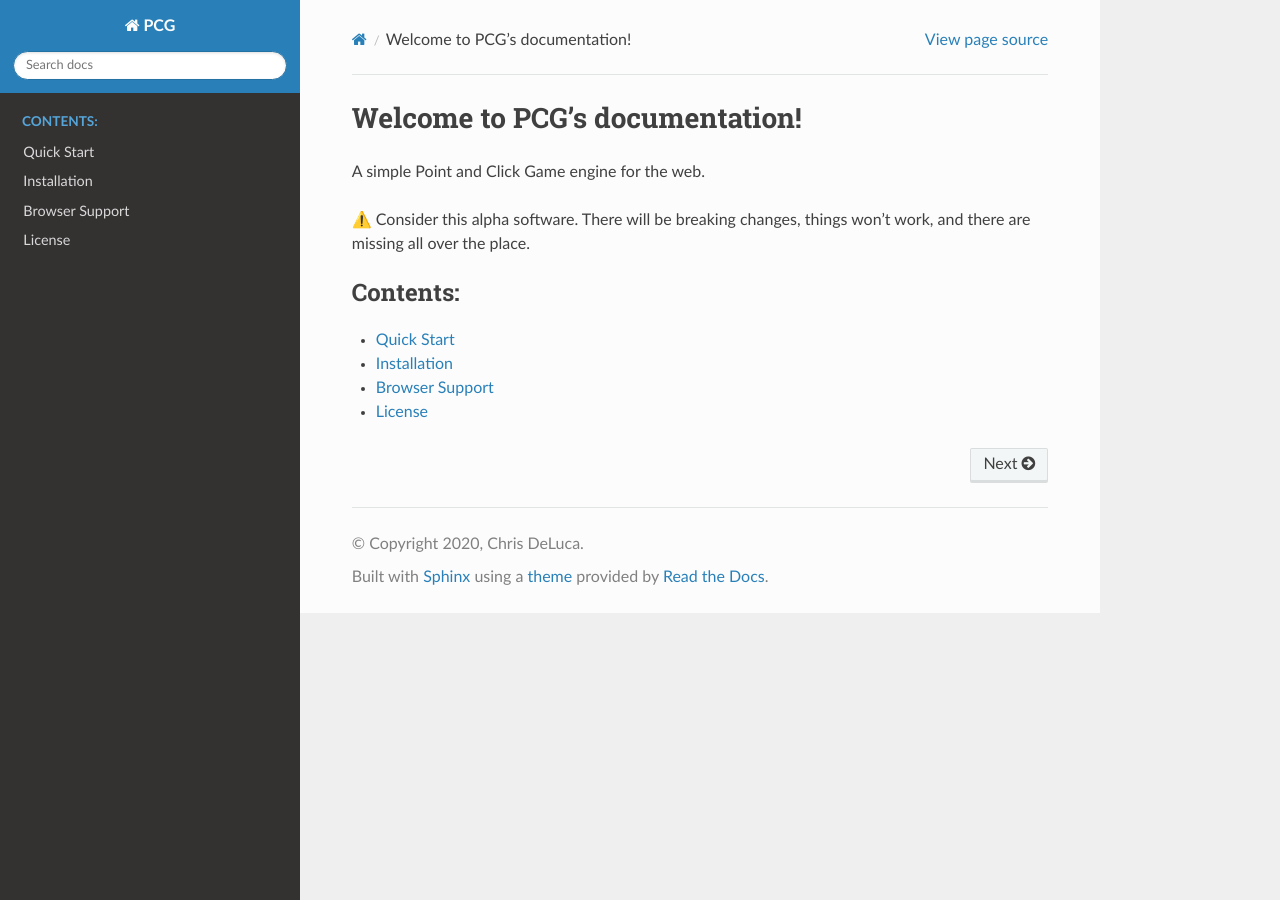
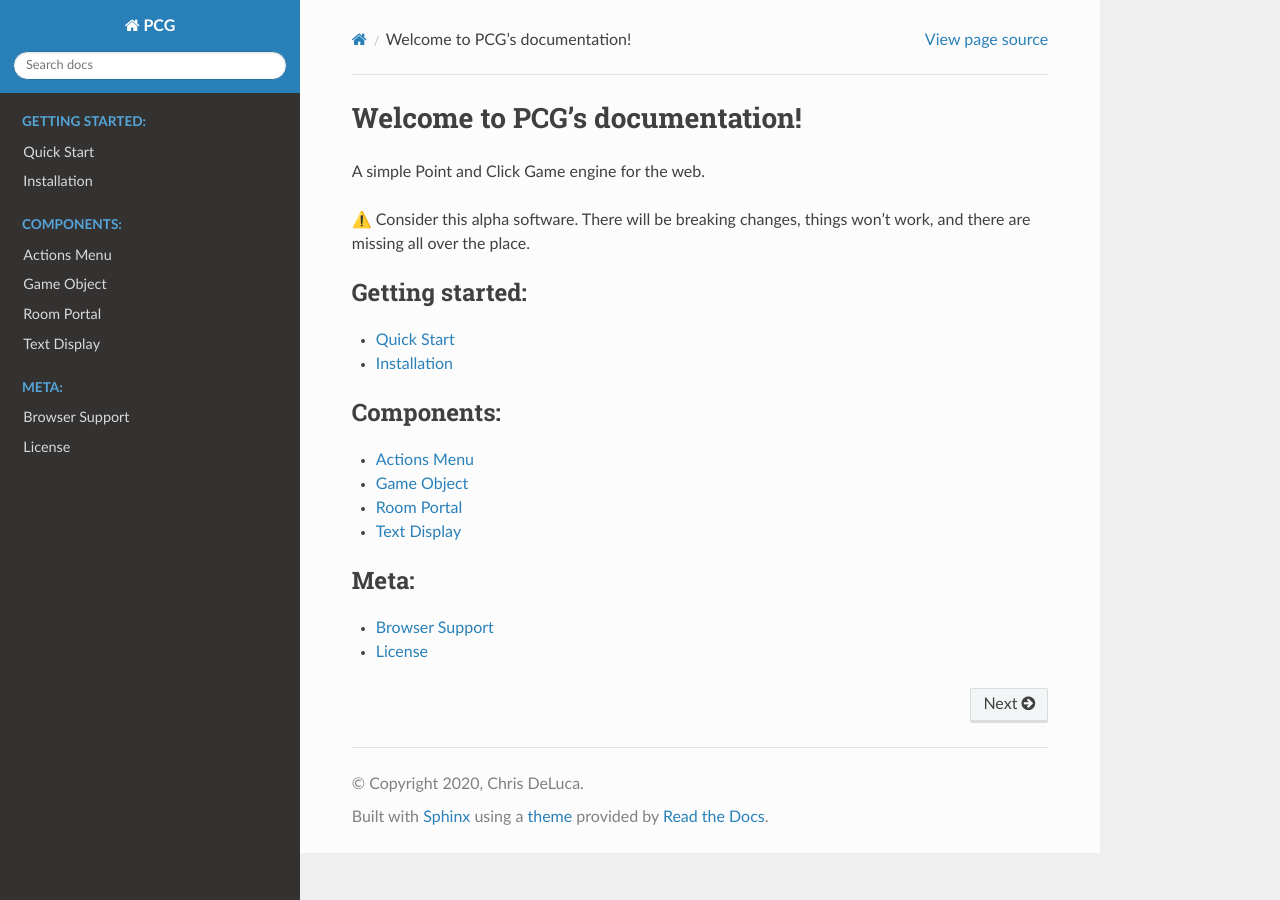
Before and after one commit to bronzehedwick/pcg, a Sphinx documentation site: the page built from docs/index.rst, in a window 1280 px wide. Built offline with Sphinx 7.4.7 and the Read the Docs theme 2.0.0, drawn with Linux system fonts in a browser that asks for light colours.

Commit message:
Stub out existing component docs
Include the JSDoc blocks for documentation. I will write actual prose
around them as I build out the documentation, but at least there's a
stub for now.

```diff
--- /dev/null
+++ b/docs/components/actions-menu.rst
@@ -0,0 +1,5 @@
+Actions Menu
+============
+
+.. js:autoclass:: ActionsMenu
+  :members:
--- /dev/null
+++ b/docs/components/game-object.rst
@@ -0,0 +1,5 @@
+Game Object
+============
+
+.. js:autoclass:: GameObject
+  :members:
--- /dev/null
+++ b/docs/components/room-portal.rst
@@ -0,0 +1,5 @@
+Room Portal
+============
+
+.. js:autoclass:: RoomPortal
+  :members:
--- /dev/null
+++ b/docs/components/text-display.rst
@@ -0,0 +1,5 @@
+Text Display
+============
+
+.. js:autoclass:: TextDisplay
+  :members:
--- a/docs/index.rst
+++ b/docs/index.rst
@@ -11,13 +11,25 @@ A simple Point and Click Game engine for the web.
 ⚠️  Consider this alpha software. There will be breaking changes,
 things won't work, and there are missing all over the place.
 
-
 .. toctree::
    :maxdepth: 2
-   :caption: Contents:
+   :caption: Getting started:
 
    usage/quickstart
    usage/installation
 
+.. toctree::
+   :maxdepth: 2
+   :caption: Components:
+
+   components/actions-menu
+   components/game-object
+   components/room-portal
+   components/text-display
+
+.. toctree::
+   :maxdepth: 1
+   :caption: Meta:
+
    meta/browser-support
    meta/license
```
Also changed, not shown: 1 other file.
